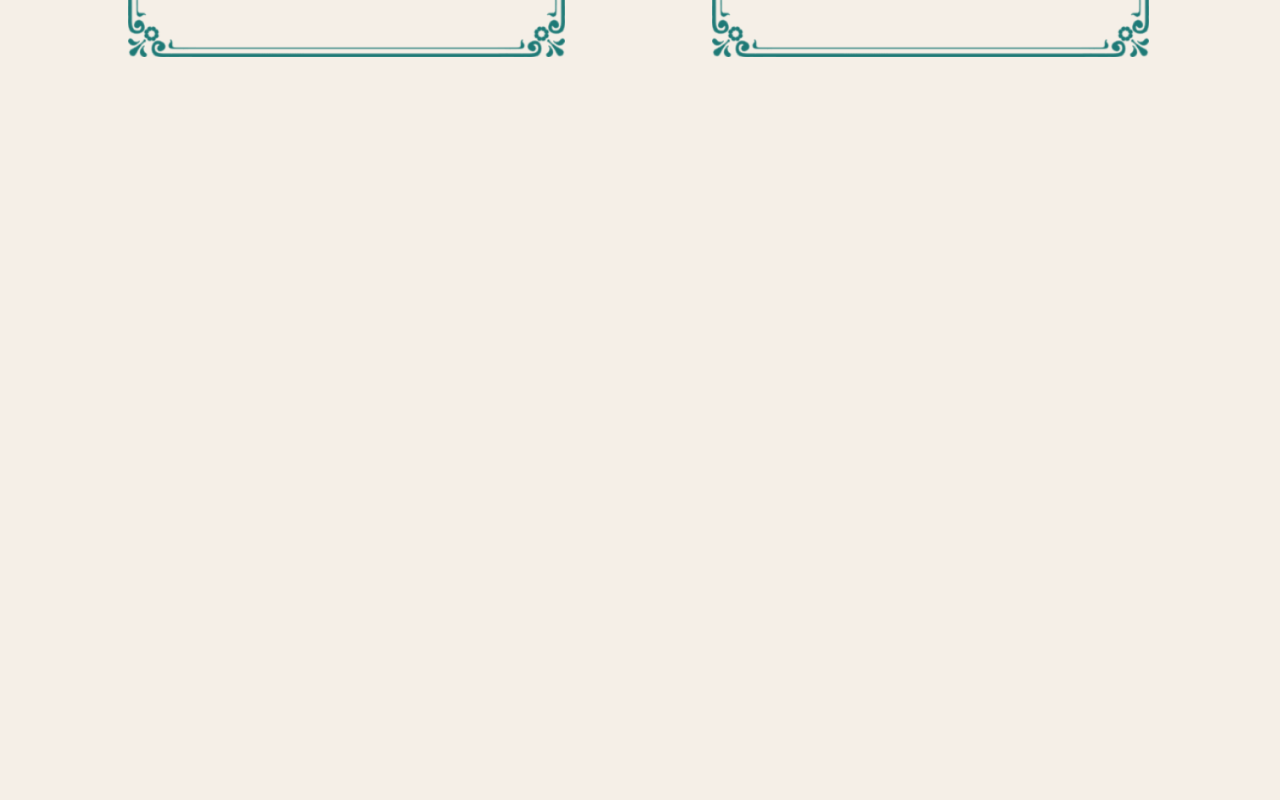
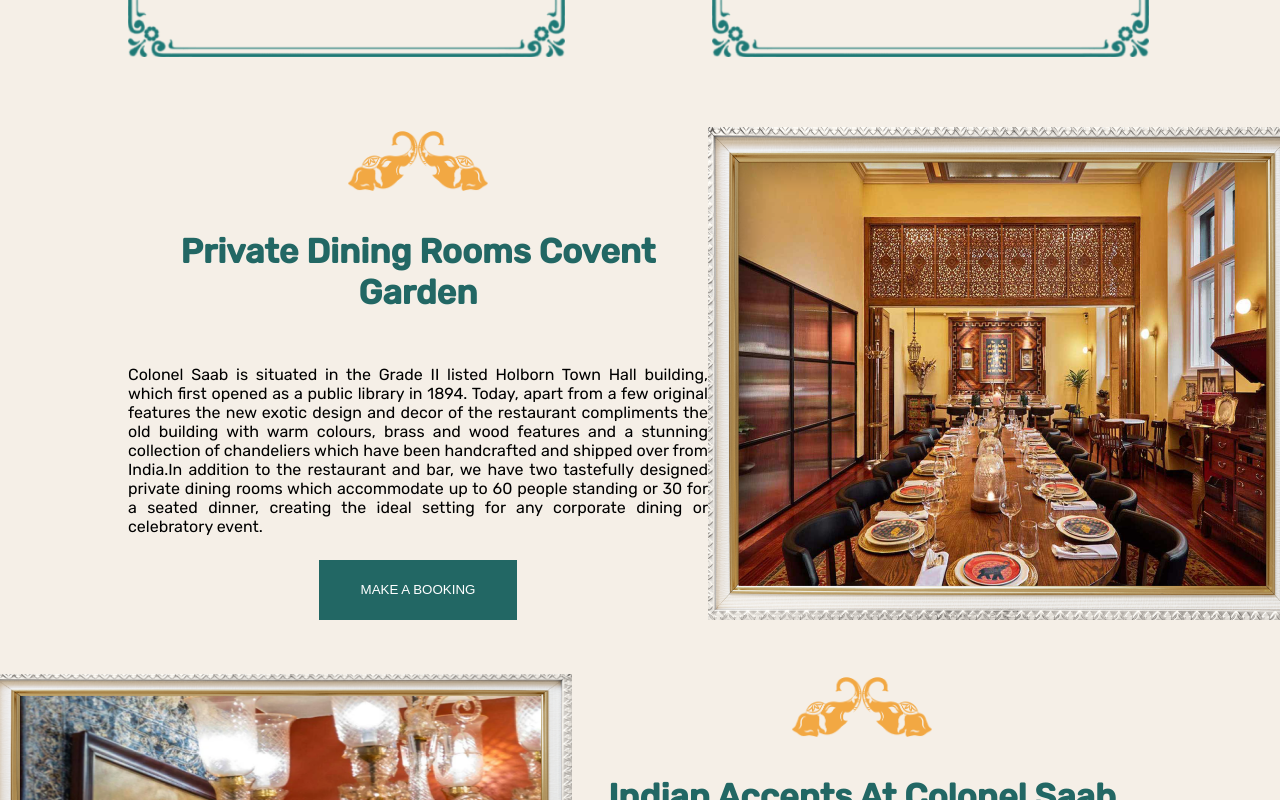
Before and after one commit to Milon3658/Menu, a React (Create React App) app: page / in a window 1280 px wide. Shown: the part 2900-3700 px from the top of the page. Before the commit the page ends 3177 px from the top, so only its background shows below. Built offline with nearby package versions, Linux system fonts and the light colour scheme.

Commit message:
dine section done

```diff
--- /dev/null
+++ b/src/component/Dine/Dine.css
@@ -0,0 +1,27 @@
+.lr-img{
+    height: 60px;
+    width: 70px;
+}
+.dine-info{
+    display: flex;
+    flex-direction: column;
+    align-items: center;
+    justify-content: space-around;
+}
+.dine-info h2{
+    font-size: 34px;
+    color: #226764;
+    text-align: center;
+}
+.dine-info p{
+    width: 580px;
+    font-size: 16px;
+    text-align: justify;
+}
+.dine-info button{
+    width: 198px;
+    height: 60px;
+    background-color: #226764;
+    color: white;
+    border: none;
+}
--- /dev/null
+++ b/src/component/Dine/Dine.js
@@ -0,0 +1,25 @@
+import React from 'react';
+import './Dine.css'
+import left from '../../images/left.png'
+import right from '../../images/right.png'
+
+const Dine = (props) => {
+    return (
+        <div className='flexible-container' style={props.style}>
+            <div className='dine-info'>
+                <div className='two-ele-img'>
+                    <img src={left} alt="" className='lr-img' />
+                    <img src={right} alt="" className='lr-img' />
+                </div>
+                <h2>{props.title}</h2>
+                <p>{props.sub}</p>
+                <button>{props.Btn}</button>
+            </div>
+            <div>
+                <img src={props.images} alt="" />
+            </div>
+        </div>
+    );
+};
+
+export default Dine;
--- a/src/component/Main/Main.js
+++ b/src/component/Main/Main.js
@@ -1,16 +1,22 @@
 import React from 'react';
+import Dine from '../Dine/Dine';
 import Eat from '../Eat/Eat';
 import Menu from '../Menu/Menu';
 import Story from '../Story/Story';
+import dine from '../../images/dine.png'
+import dine2 from '../../images/indian.png'
 
 const Main = () => {
+
+    const sub1 = 'Colonel Saab is situated in the Grade II listed Holborn Town Hall building, which first opened as a public library in 1894. Today, apart from a few original features the new exotic design and decor of the restaurant compliments the old building with warm colours, brass and wood features and a stunning collection of chandeliers which have been handcrafted and shipped over from India.In addition to the restaurant and bar, we have two tastefully designed private dining rooms which accommodate up to 60 people standing or 30 for a seated dinner, creating the ideal setting for any corporate dining or celebratory event.'
     return (
         <div>
             <Story></Story>
             <Eat></Eat>
             <Menu></Menu>
+            <Dine title='Private Dining Rooms Covent Garden' sub={sub1} Btn='MAKE A BOOKING' images={dine}></Dine>
+            <Dine style={{flexDirection: 'row-reverse'}}  title='Indian Accents At Colonel Saab Restaurant Covent Garden' sub={sub1} Btn='SUBSCRIBE' images={dine2}></Dine>
         </div>
     );
 };
-
 export default Main;
--- a/src/component/Menu/Menu.js
+++ b/src/component/Menu/Menu.js
@@ -9,7 +9,7 @@
     var borderStyle = {
         backgroundImage: `url(${borderImage})`,
         width: "440px",
-        height: "800px",
+        height: "650px",
         backgroundRepeat: "no-repeat",
     }
     return (
```
Also changed, not shown: src/images/dine.png (added).
